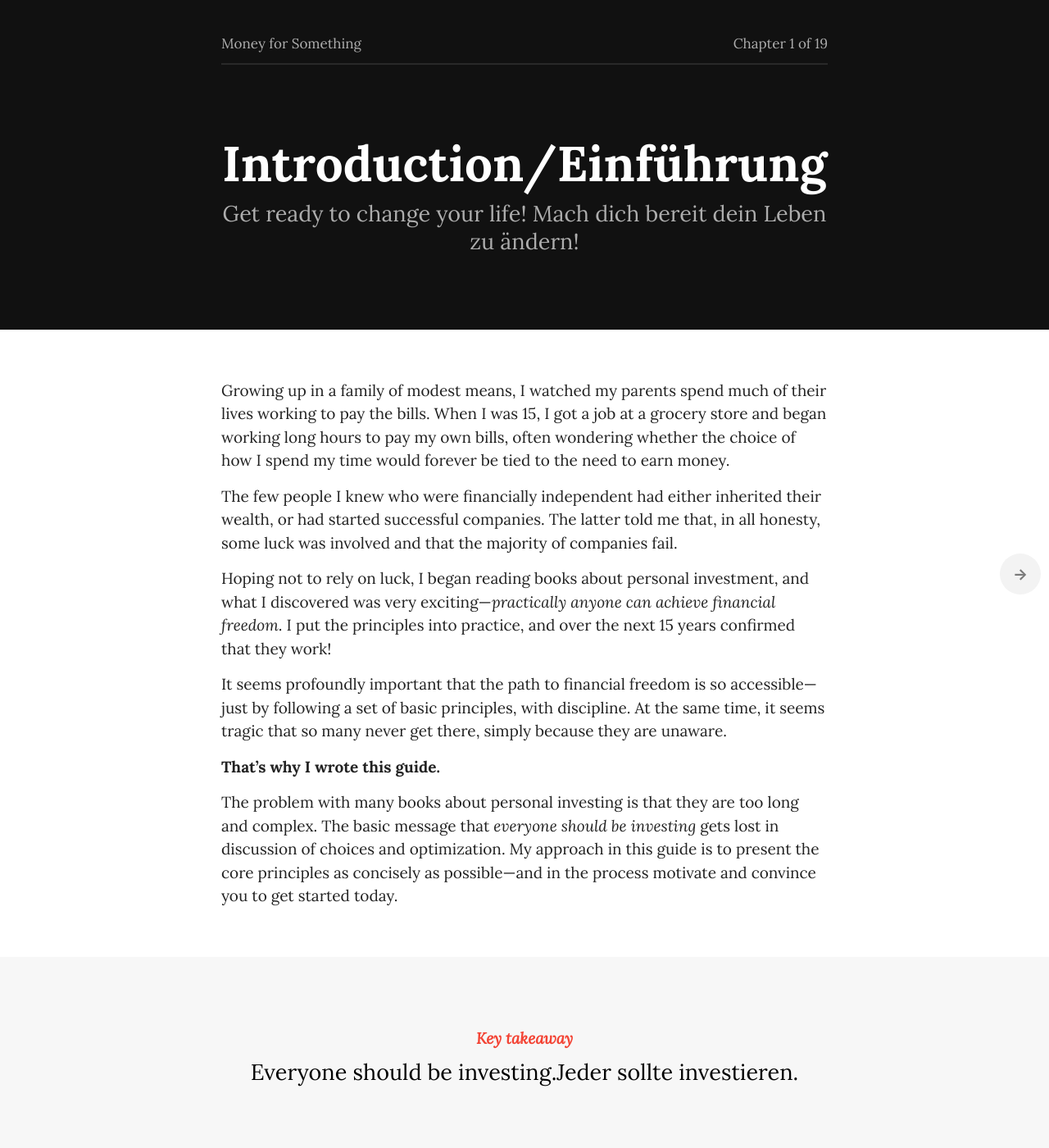
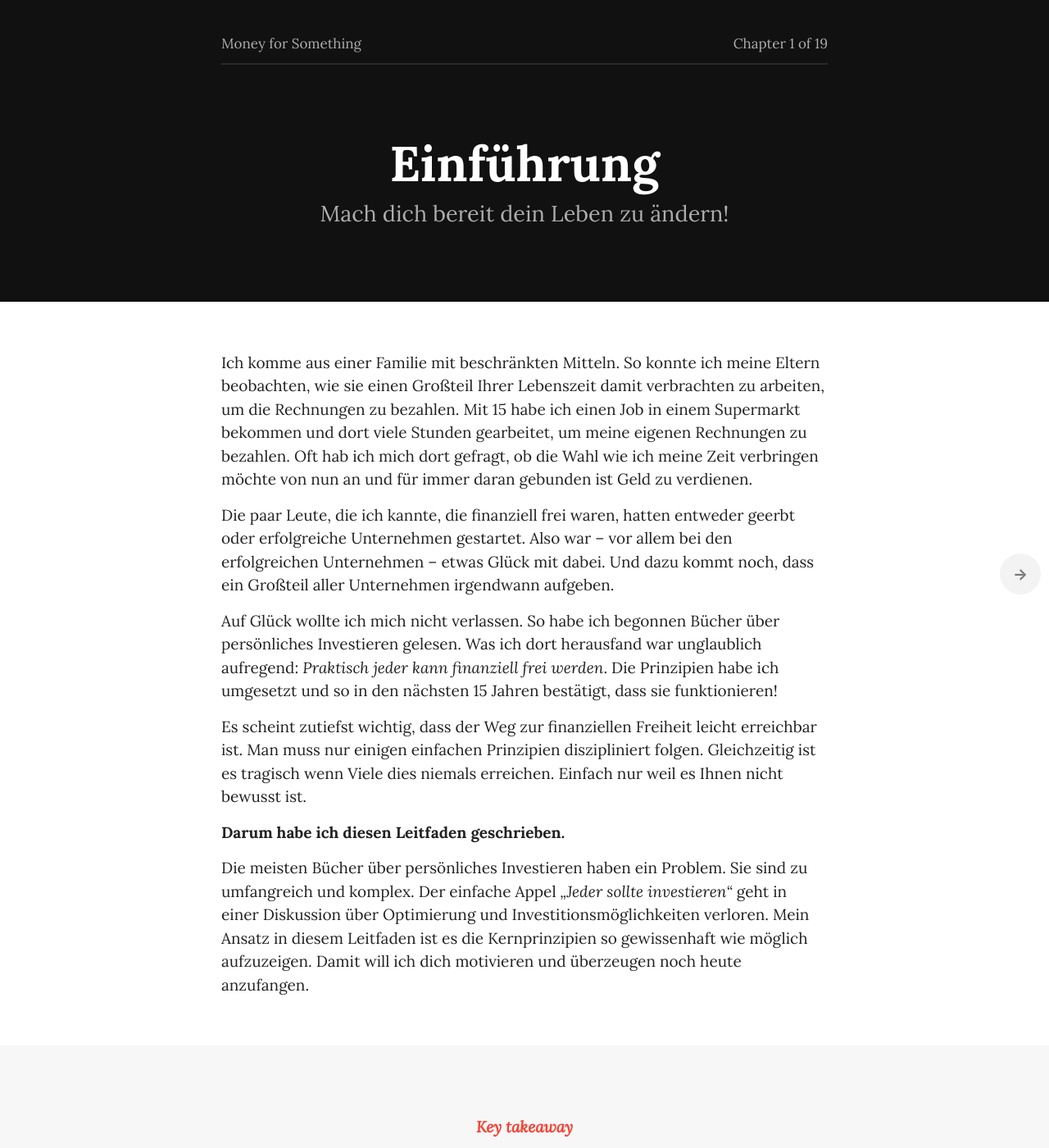
Before and after one commit to dafacto/moneyforsomething-de, a Jekyll site: the page built from _chapters/01_introduction.md, in a window 1280 px wide and 1400 px high. Shown: the whole window at 82% size. Built offline with Jekyll 4.4.1, drawn with Linux system fonts in a browser that asks for light colours; some web fonts are replaced; a script that is not in the unit is left out; some of the changed text lies outside the part shown.

Commit message:
Update 01_introduction.md

```diff
--- a/_chapters/01_introduction.md
+++ b/_chapters/01_introduction.md
@@ -1,22 +1,23 @@
 ---
 layout: chapter
-title: Introduction/Einführung
+title: Einführung
 permalink: /book/introduction/
 chapter: 1
 img_header: header-01.png
 img_footer:
-takeaway: Everyone should be investing.Jeder sollte investieren.
-intro: Get ready to change your life! Mach dich bereit dein Leben zu ändern!
+takeaway: Jeder sollte investieren.
+intro: Mach dich bereit dein Leben zu ändern!
 ---
 
-Growing up in a family of modest means, I watched my parents spend much of their lives working to pay the bills. When I was 15, I got a job at a grocery store and began working long hours to pay my own bills, often wondering whether the choice of how I spend my time would forever be tied to the need to earn money.
+Ich komme aus einer Familie mit beschränkten Mitteln. So konnte ich meine Eltern beobachten, wie sie einen Großteil Ihrer Lebenszeit damit verbrachten zu arbeiten, um die Rechnungen zu bezahlen.
+Mit 15 habe ich einen Job in einem Supermarkt bekommen und dort viele Stunden gearbeitet, um meine eigenen Rechnungen zu bezahlen. Oft hab ich mich dort gefragt, ob die Wahl wie ich meine Zeit verbringen möchte von nun an und für immer daran gebunden ist Geld zu verdienen.
 
-The few people I knew who were financially independent had either inherited their wealth, or had started successful companies. The latter told me that, in all honesty, some luck was involved and that the majority of companies fail.
+Die paar Leute, die ich kannte, die finanziell frei waren, hatten entweder geerbt oder erfolgreiche Unternehmen gestartet. Also war – vor allem bei den erfolgreichen Unternehmen – etwas Glück mit dabei. Und dazu kommt noch, dass ein Großteil aller Unternehmen irgendwann aufgeben.
 
-Hoping not to rely on luck, I began reading books about personal investment, and what I discovered was very exciting—*practically anyone can achieve financial freedom*. I put the principles into practice, and over the next 15 years confirmed that they work!
+Auf Glück wollte ich mich nicht verlassen. So habe ich begonnen Bücher über persönliches Investieren gelesen. Was ich dort herausfand war unglaublich aufregend: *Praktisch jeder kann finanziell frei werden*. Die Prinzipien habe ich umgesetzt und so in den nächsten 15 Jahren bestätigt, dass sie funktionieren!
 
-It seems profoundly important that the path to financial freedom is so accessible—just by following a set of basic principles, with discipline. At the same time, it seems tragic that so many never get there, simply because they are unaware.
+Es scheint zutiefst wichtig, dass der Weg zur finanziellen Freiheit leicht erreichbar ist. Man muss nur einigen einfachen Prinzipien diszipliniert folgen. Gleichzeitig ist es tragisch wenn Viele dies niemals erreichen. Einfach nur weil es Ihnen nicht bewusst ist.
 
-**That’s why I wrote this guide.**
+**Darum habe ich diesen Leitfaden geschrieben.**
 
-The problem with many books about personal investing is that they are too long and complex. The basic message that *everyone should be investing* gets lost in discussion of choices and optimization. My approach in this guide is to present the core principles as concisely as possible—and in the process motivate and convince you to get started today.
+Die meisten Bücher über persönliches Investieren haben ein Problem. Sie sind zu umfangreich und komplex. Der einfache Appel *„Jeder sollte investieren“* geht in einer Diskussion über Optimierung und Investitionsmöglichkeiten verloren. Mein Ansatz in diesem Leitfaden ist es die Kernprinzipien so gewissenhaft wie möglich aufzuzeigen. Damit will ich dich motivieren und überzeugen noch heute anzufangen.
```
